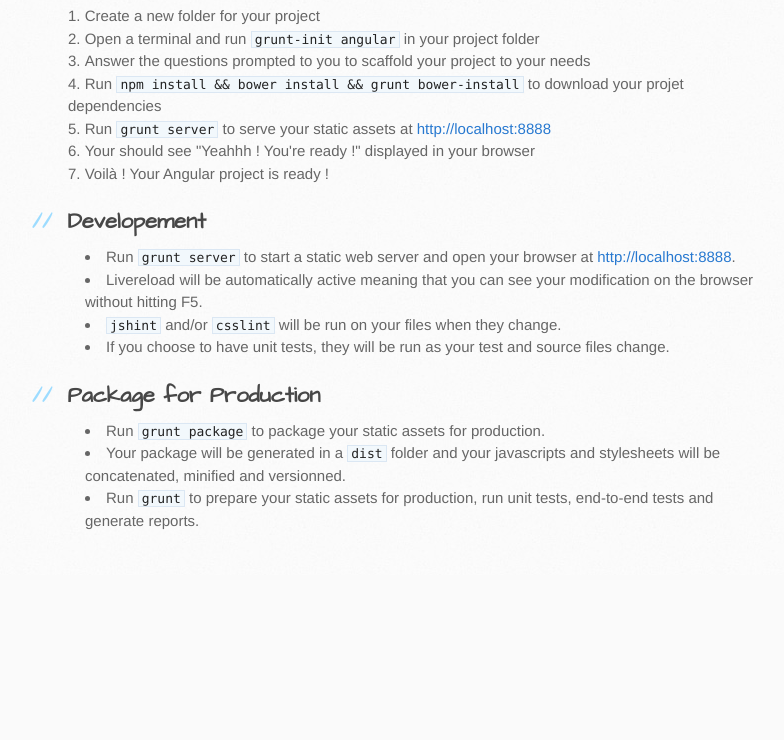
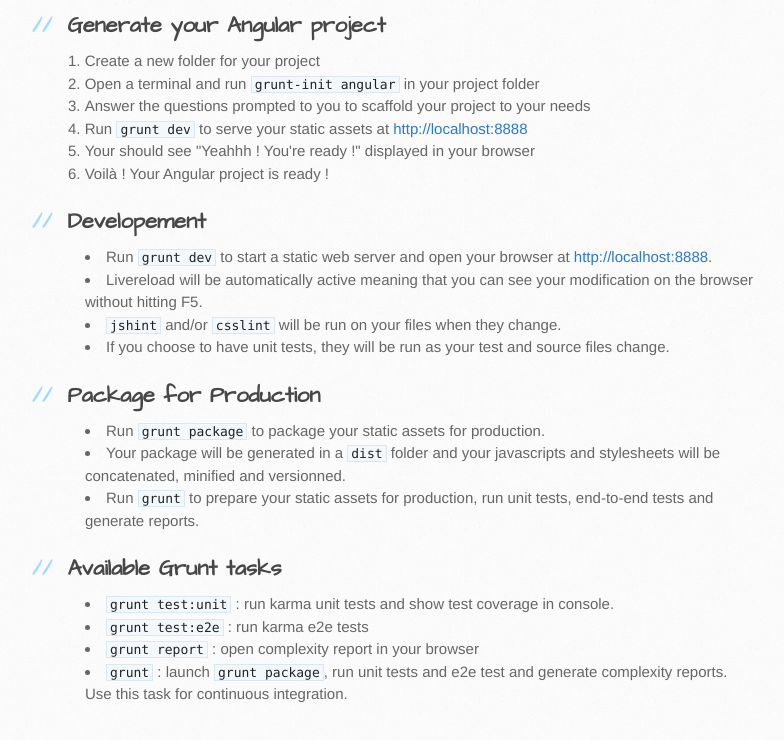
Before and after one commit to lauterry/ngTailor, a plain HTML site: page index.html in a window 1280 px wide. Shown: the part 1200-1940 px from the top of the page, without its empty margins (105-889 px from the left). Before the commit the page ends 1775 px from the top, so only its background shows below. Drawn offline with Linux system fonts and the light colour scheme.

```diff
--- a/index.html
+++ b/index.html
@@ -45,6 +45,7 @@
 <li>Livereload is out of the box. No F5 anymore</li>
 <li>Automatically output a hash in your assets file name for caching purpose.</li>
 <li>Set up tests to be run with Karma with Jasmine and generate test coverage report.</li>
+<li>Automatically run <code>npm install &amp;&amp; bower install &amp;&amp; grunt bower-install</code> to download your projet dependencies</li>
 </ul><h2>
 <a name="prerequisites" class="anchor" href="#prerequisites"><span class="octicon octicon-link"></span></a>Prerequisites</h2>
 
@@ -66,8 +67,7 @@
 <li>Create a new folder for your project</li>
 <li>Open a terminal and run <code>grunt-init angular</code> in your project folder</li>
 <li>Answer the questions prompted to you to scaffold your project to your needs</li>
-<li>Run <code>npm install &amp;&amp; bower install &amp;&amp; grunt bower-install</code> to download your projet dependencies</li>
-<li>Run <code>grunt server</code> to serve your static assets at <a href="http://localhost:8888">http://localhost:8888</a>
+<li>Run <code>grunt dev</code> to serve your static assets at <a href="http://localhost:8888">http://localhost:8888</a>
 </li>
 <li>Your should see "Yeahhh ! You're ready !" displayed in your browser</li>
 <li>Voilà ! Your Angular project is ready !</li>
@@ -75,7 +75,7 @@
 <a name="developement" class="anchor" href="#developement"><span class="octicon octicon-link"></span></a>Developement</h2>
 
 <ul>
-<li>Run <code>grunt server</code> to start a static web server and open your browser at <a href="http://localhost:8888">http://localhost:8888</a>. </li>
+<li>Run <code>grunt dev</code> to start a static web server and open your browser at <a href="http://localhost:8888">http://localhost:8888</a>.</li>
 <li>Livereload will be automatically active meaning that you can see your modification on the browser without hitting F5.</li>
 <li>
 <code>jshint</code> and/or <code>csslint</code> will be run on your files when they change.</li>
@@ -87,6 +87,18 @@
 <li>Run <code>grunt package</code> to package your static assets for production.</li>
 <li>Your package will be generated in a <code>dist</code> folder and your javascripts and stylesheets will be concatenated, minified and versionned.</li>
 <li>Run <code>grunt</code> to prepare your static assets for production, run unit tests, end-to-end tests and generate reports.</li>
+</ul><h2>
+<a name="available-grunt-tasks" class="anchor" href="#available-grunt-tasks"><span class="octicon octicon-link"></span></a>Available Grunt tasks</h2>
+
+<ul>
+<li>
+<code>grunt test:unit</code> : run karma unit tests and show test coverage in console.</li>
+<li>
+<code>grunt test:e2e</code> : run karma e2e tests</li>
+<li>
+<code>grunt report</code> : open complexity report in your browser</li>
+<li>
+<code>grunt</code> : launch <code>grunt package</code>, run unit tests and e2e test and generate complexity reports. Use this task for continuous integration.</li>
 </ul>
         </section>
 
```
Also changed, not shown: params.json (+1 -1 lines).
